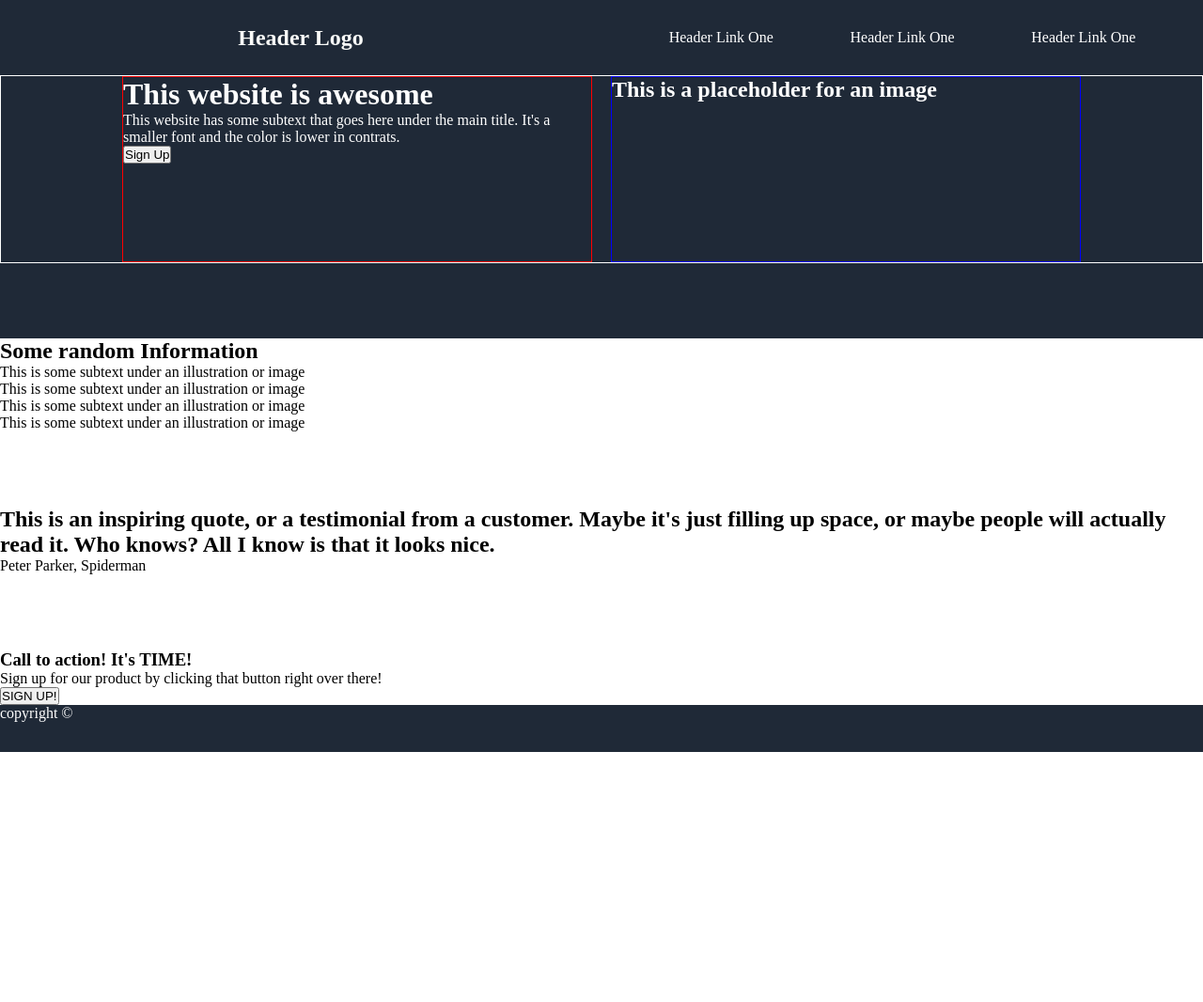
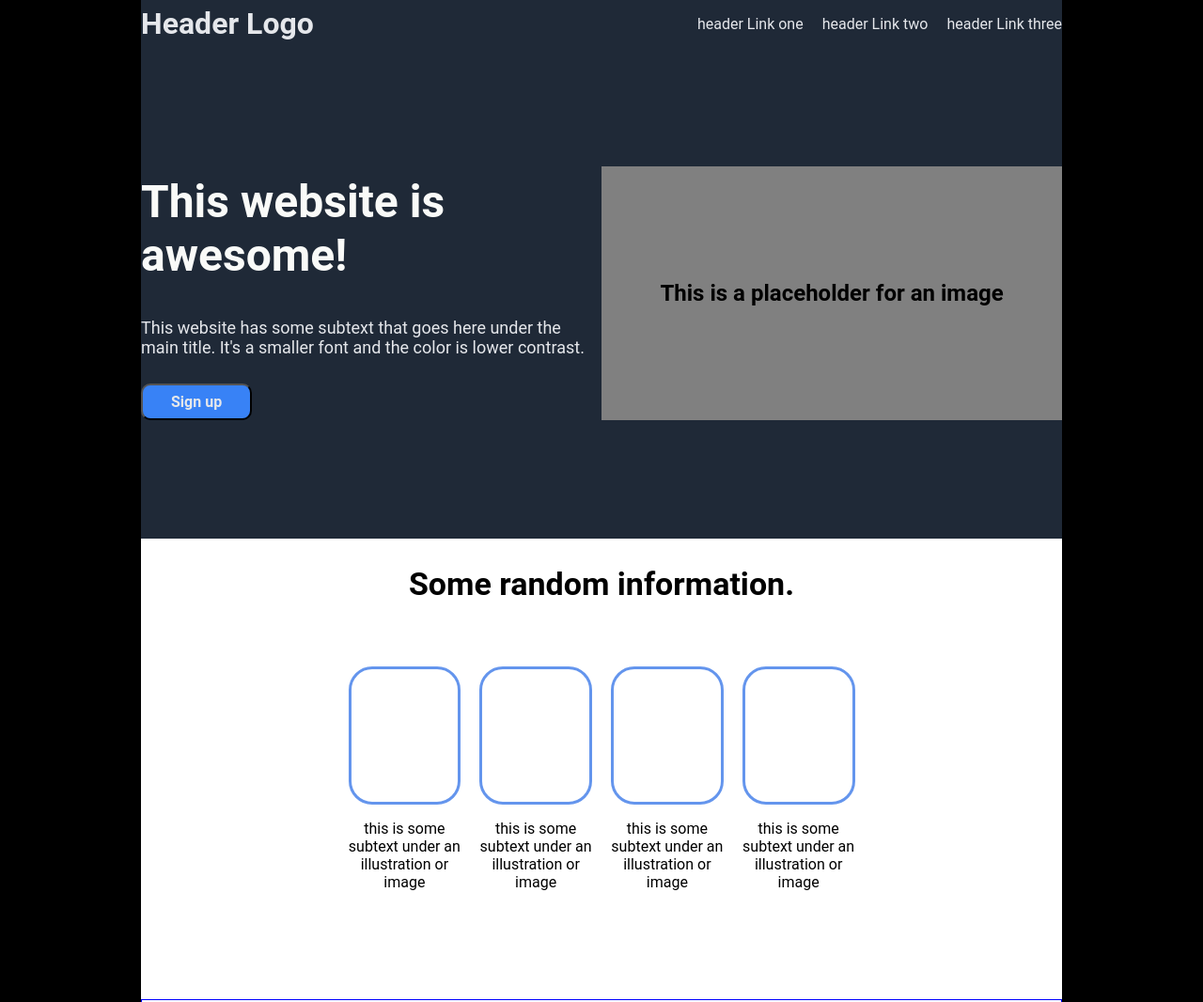
Before and after one commit to thebobuilder/landing-page, a plain HTML site: page index.html in a window 1280 px wide. Shown: the top 1066 px of the page at 94% size. Before the commit the page ends 800 px from the top, so only its background shows below. Drawn offline with Linux system fonts and the light colour scheme.

Commit message:
Redid html layout and css

```diff
--- a/css/style.css
+++ b/css/style.css
@@ -1,96 +1,189 @@
- * {
-    padding: 0;
+*
+{
 	box-sizing: border-box;
-    /* border: 1px solid green; */
-    list-style: none;
+	font-family: Roboto, system-ui, -apple-system, BlinkMacSystemFont, 'Segoe UI', Oxygen, Ubuntu, Cantarell, 'Open Sans', 'Helvetica Neue', sans-serif;
+	list-style-type: none;
 	text-decoration: none;
-    /* display: flex;
-    flex-direction: column; */
-    margin: 0;
 }
-
-body {
+body
+{
+	background-color: black;
 	display: flex;
 	flex-direction: column;
-    margin: auto;
-    height: 100vh;
+	margin: 0px 150px;
+	min-height: 100vh;
 }
-
-    .main {
+.top
+{
+	background-color: white;
+	flex-basis: 573px;
+	flex-direction: column;
+}
+.header
+{
+	align-items: center;
+	background-color: #1f2937;
+	display: flex;
+	flex-direction: row;
+	height: 50px;
 	justify-content: center;
+}
+.header-left,
+.header-right
+{
+	align-content: center;
 	align-items: center;
+	display: flex;
+	width: 500px;
 }
-
- .header {
-    display: flex;
-    justify-content: center;
+.header-left
+{
+	justify-content: flex-start;
+}
+.header-right
+{
+	justify-content: flex-end;
+}
+.hero
+{
+	align-content: center;
 	align-items: center;
-    flex-direction: row;
-    height: 80px;
-    }
-
- .left-header {
+	background-color: #1f2937;
 	display: flex;
 	flex: 1;
 	justify-content: center;
 }
-
- .left-header h1{
-   color: #f9faf8;
-   font-size: 24px;
- }
-
- .right-header {
-   flex: 1;
- }
-
-.hero {
+.hero .hero-left,
+.hero .hero-right
+{
+	align-items: center;
 	display: flex;
+	height: 270px;
 	justify-content: center;
-    align-items: center;
-    gap: 20px;
-    border: 1px solid white;
-    height: 200px;
-}
-
-
-.hero-left {
-   border: 1px solid red;
-   height: 100%;
 	width: 500px;
 }
-
-.hero-right {
+.hero .hero-left
+{
+	align-items: flex-start;
+	background-color: #1f2937;
+	flex-direction: column;
+	gap: 10px;
+	justify-content: flex-start;
+	padding-right: 10px;
+}
+button
+{
+	background-color: #3882f6;
+	border-radius: 10px;
+	font-size: 16px;
+	padding: 8px 30px;
+}
+.hero .hero-right
+{
+	background-color: gray;
+}
+.info
+{
+	align-items: center;
+	background-color: white;
+	display: flex;
+	flex-basis: 490px;
+	flex-direction: column;
+	gap: 40px;
+	justify-content: center;
+}
+.info-container
+{
+	display: flex;
+	flex: 1 1 205px;
+	flex-direction: column;
+	height: 255px;
+	justify-content: center;
+	text-align: center;
+}
+.info-boxes
+{
+	display: flex;
+	flex: 1 1 250px;
+	gap: 20px;
+	justify-content: center;
+	width: 55%;
+}
+.box
+{
+	border: 3px solid cornflowerblue;
+	border-radius: 25px;
+	display: flex;
+	flex-basis: 180px;
+	height: 180px;
+}
+.quote
+{
+	background-color: white;
 	border: 1px solid blue;
-   height: 100%;
-   width: 500px;
+	flex: 1 1 350px;
 }
-
- ul {
+.cta
+{
+	background-color: white;
+	border: 1px solid orange;
+	flex: 1 1 240px;
+}
+.footer
+{
+	background-color: #1f2937;
+	border: 1px solid black;
 	display: flex;
-    justify-content: space-evenly;
-    align-items: center;
-    align-content: center;
-    gap: 10px;
-
+	height: 50px;
+	justify-content: center;
+	text-align: center;
 }
-
- footer{
-height: 50px
+.info h1
+{
+	font-size: 34px;
+	font-weight: bolder;
 }
-
- /*combos */
- .header, .main, .info, .quote {
-   flex: 1 1 auto;
+ul
+{
+	color: #e5e7eb;
+	display: flex;
+	flex: 1;
+	gap: 20px;
+	justify-content: flex-end;
 }
-
- footer, .main, .hero{
-   background-color: #1f2937;
-   color: white;
-
+button
+{
+	box-shadow: none;
+	color: #e5e7ea;
+	font-weight: bold;
 }
-
- li a {
-   color: white;
-
+.header-left
+{
+	color: #e5e7eb;
 }
+.hero-left p
+{
+	color: #e5e7eb;
+	display: block;
+	font-size: 18px;
+}
+.hero-left h1
+{
+	color: #f9faf8;
+	font-size: 48px;
+	font-weight: bolder;
+	margin: auto;
+}
+.footer p
+{
+	color: #e5e7eb;
+}
+.top,
+.info,
+.quote,
+.cta
+{
+	display: flex;
+	flex-grow: 1;
+	flex-shrink: 1;
+}
--- a/index.html
+++ b/index.html
@@ -3,82 +3,66 @@
    <head>
       <meta charset="UTF-8">
       <meta name="viewport" content="width=device-width, initial-scale=1.0">
-    <link rel="stylesheet" href="./css/style.css">
-    <title>Landing Page</title>
+      <link rel="stylesheet" href="./css/style.css" />
+      <title>TOP Landing</title>
    </head>
    <body>
-    <div class="main">
+      <div class="top">
          <div class="header">
-            <div class="left-header">
+            <div class="header-left">
                <h1>Header Logo</h1>
             </div>
-            <nav class="right-header">
+            <div class="header-right">
                <ul>
-                    <li>
-                        <a href="#">Header Link One</a>
-                    </li>
-                    <li>
-                        <a href="#">Header Link One</a>
-                    </li>
-                    <li>
-                        <a href="#">Header Link One</a>
-                    </li>
+                  <li>header Link one</li>
+                  <li>header Link two</li>
+                  <li>header Link three</li>
                </ul>
-            </nav>
+            </div>
          </div>
          <div class="hero">
             <div class="hero-left">
-                    <h1>This website is awesome</h1>
-                    <p>This website has some subtext that goes here under the main title. It's a smaller font and the color is lower in contrats.</p>
-                    <button>Sign Up</button>
+               <h1>This website is awesome!</h1>
+               <p>This website has some subtext that goes here under the main title. It's
+                  a smaller font and the color is lower contrast.
+               </p>
+               <button>Sign up</button>
             </div>
             <div class="hero-right">
                <h2>This is a placeholder for an image</h2>
             </div>
          </div>
       </div>
-    <div class="info">
-        <div class="info-title">
-            <h2>Some random Information</h2>
+      <!-- section with random information -->
+      <section class="info">
+         <h1>Some random information.</h1>
+         <div class="info-boxes">
+            <div class="info-container">
+               <div class="box"></div>
+               <p>this is some subtext under an illustration or image</p>
             </div>
-        <div class="boxes">
-            <div class="info-box">
-                <div class="info-box-image"></div>
-                <div class="text">This is some subtext under an illustration or image</div>
+            <div class="info-container">
+               <div class="box"></div>
+               <p>this is some subtext under an illustration or image</p>
             </div>
-            <div class="info-box">
-                <div class="info-box-image"></div>
-                <div class="text">This is some subtext under an illustration or image</div>
+            <div class="info-container">
+               <div class="box"></div>
+               <p>this is some subtext under an illustration or image</p>
             </div>
-            <div class="info-box">
-                <div class="info-box-image"></div>
-                <div class="text">This is some subtext under an illustration or image</div>
-            </div>
-            <div class="info-box">
-                <div class="info-box-image"></div>
-                <div class="text">This is some subtext under an illustration or image</div>
+            <div class="info-container">
+               <div class="box"></div>
+               <p>this is some subtext under an illustration or image</p>
             </div>
          </div>
+      </section>
+      <!-- quote section -->
+      <div class="quote">
       </div>
-    <div class="quote">
-        <h2>This is an inspiring quote, or a testimonial from a customer. Maybe it's just filling up space, or maybe
-            people will actually read it. Who knows? All I know is that it looks nice.
-        </h2>
-        <span>Peter Parker, Spiderman</span>
+      <!-- Call to action -->
+      <div class="cta">
       </div>
-    <div class="call">
-        <div class="message">
-            <h3>Call to action! It's TIME!</h3>
-            <p>Sign up for our product by clicking that button right over there!</p>
-        </div>
-        <div class="button">
-            <button class="sign-up">
-                SIGN UP!
-            </button>
-        </div>
-    </div>
-    <footer>
-        <span class="copyright">copyright &copy;</span>
+      <footer class="footer">
+         <p>Copyright &copy;Landing Page</p>
       </footer>
    </body>
 </html>
```
Lines whose indentation alone changed are shown as unchanged.
